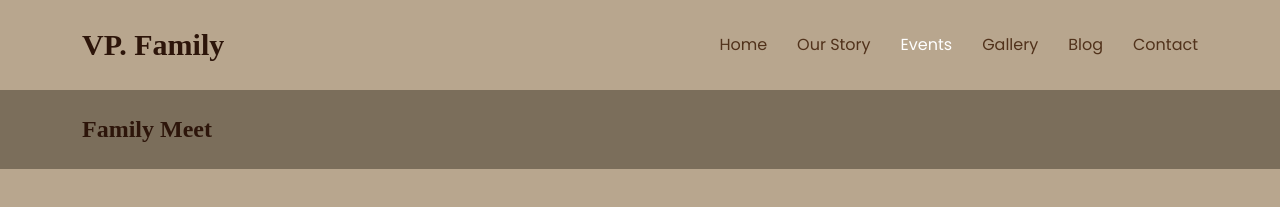
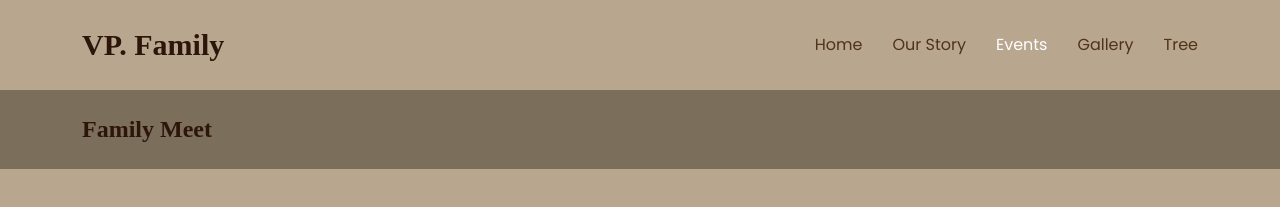
Before and after one commit to shibushaba/vp, a plain HTML site: page meet.html in a window 1280 px wide. Shown: the top 207 px of the page. Drawn offline with Linux system fonts and the light colour scheme.

Commit message:
meet.html

```diff
--- a/meet.html
+++ b/meet.html
@@ -48,9 +48,9 @@
               <li><a href="our-story.html">Our Story</a></li>
               <li><a href="events.html" class="active">Events</a></li>
               <li><a href="gallery.html">Gallery</a></li>
-              <li><a href="blog.html">Blog</a></li>
 
-              <li><a href="contact.html">Contact</a></li>
+
+              <li><a href="familyTree/familyRoot.html">Tree</a></li>
             </ul>
 
 
```
